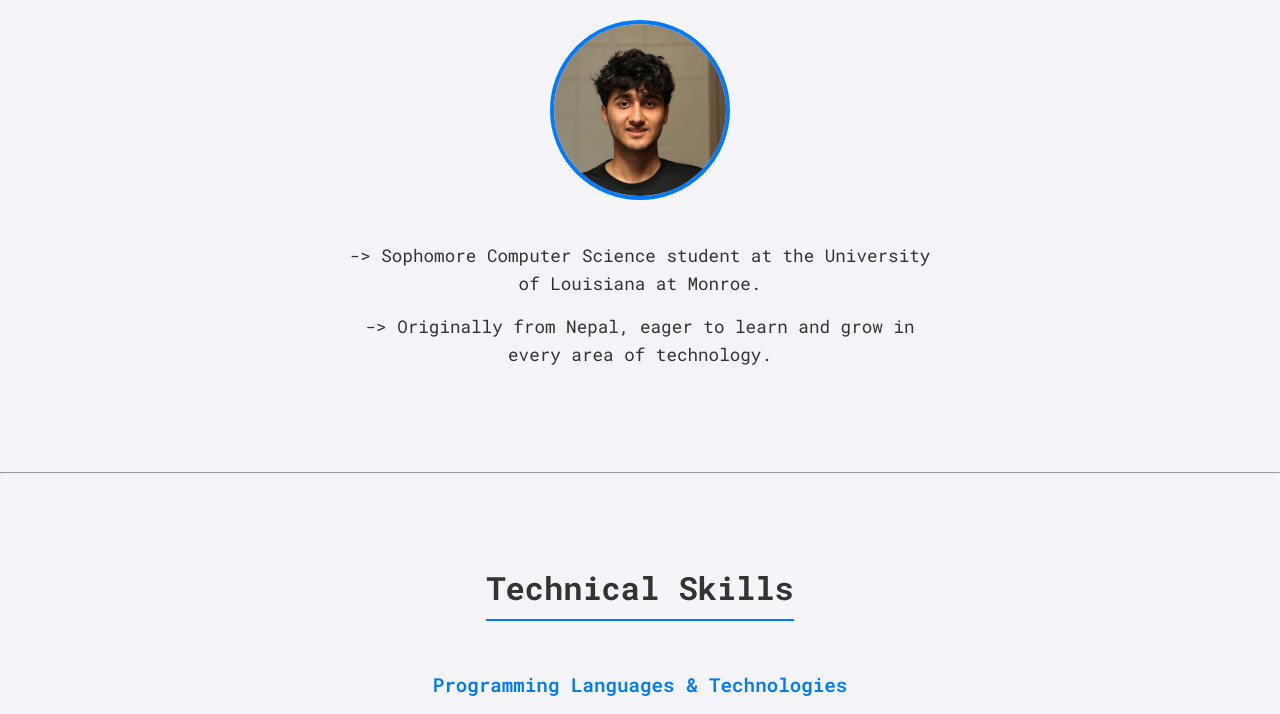
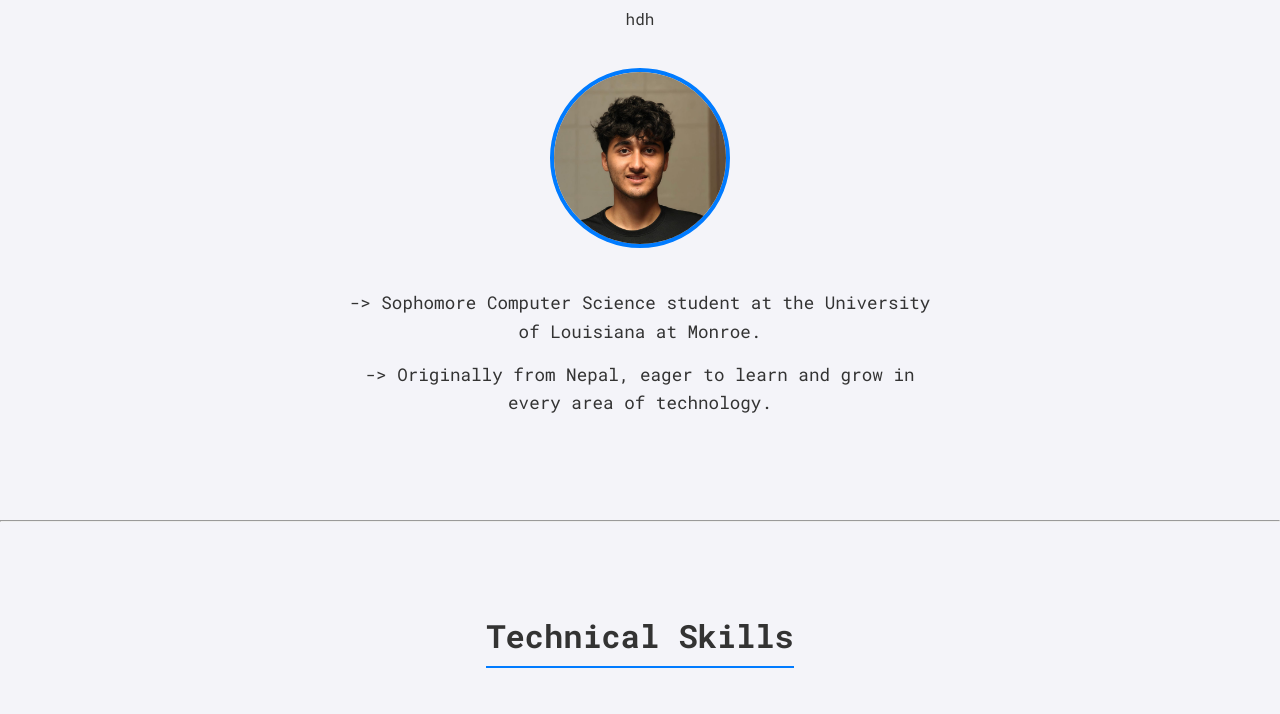
Before and after one commit to Bishal2323/Profile, a plain HTML site: page index.html in a window 1280 px wide. Shown: the part 267-981 px from the top of the page. Drawn offline with Linux system fonts and the light colour scheme.

Commit message:
second commit

```diff
--- a/index.html
+++ b/index.html
@@ -29,6 +29,7 @@
     <main>
       <section id="about" class="hero-section">
         <h1>Hello World! I am Bishal</h1>
+        <p>hdh</p>
         <div id="headshot">
           <img src="Bishal.jpeg" alt="Professional headshot of Bishal" />
         </div>
```
